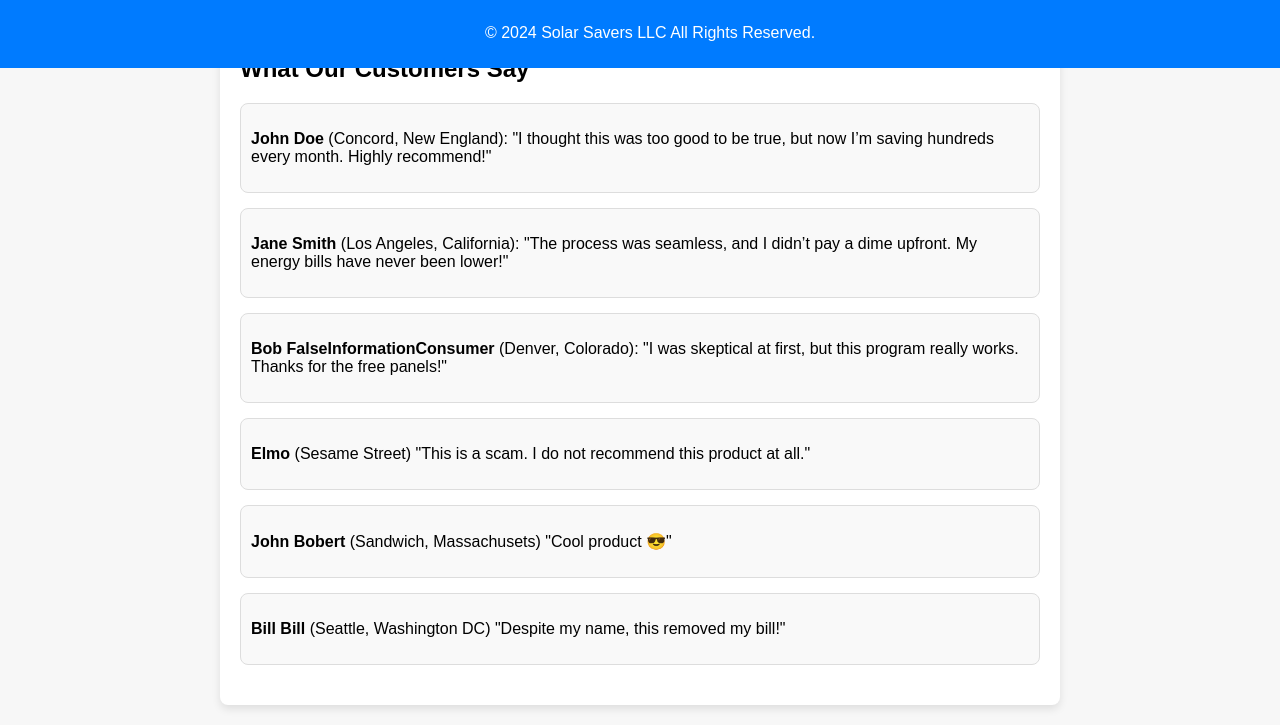
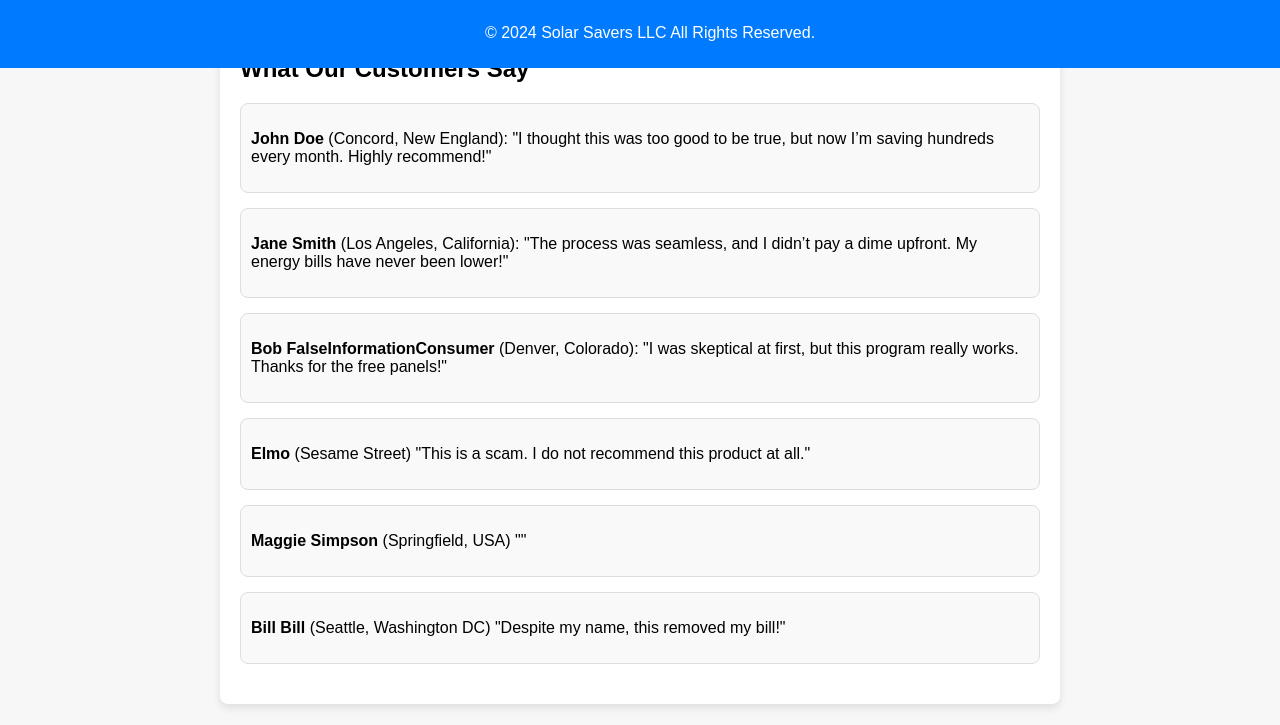
Before and after one commit to xamyl/FreeSolarPanelsReal, a plain HTML site: page index.html in a window 1280 px wide. Shown: the part 732-1457 px from the top of the page. Drawn offline with Linux system fonts and the light colour scheme.

Commit message:
maggie simpson reviewed!

```diff
--- a/index.html
+++ b/index.html
@@ -84,7 +84,7 @@
             <p><strong>Elmo</strong> (Sesame Street) "This is a scam. I do not recommend this product at all."</p>
         </div>
         <div class="review">
-            <p><strong>John Bobert</strong> (Sandwich, Massachusets) "Cool product &#128526;"</p>
+            <p><strong>Maggie Simpson</strong> (Springfield, USA) ""</p>
         </div>
         <div class="review">
             <p><strong>Bill Bill</strong> (Seattle, Washington DC) "Despite my name, this removed my bill!"</p>
```
